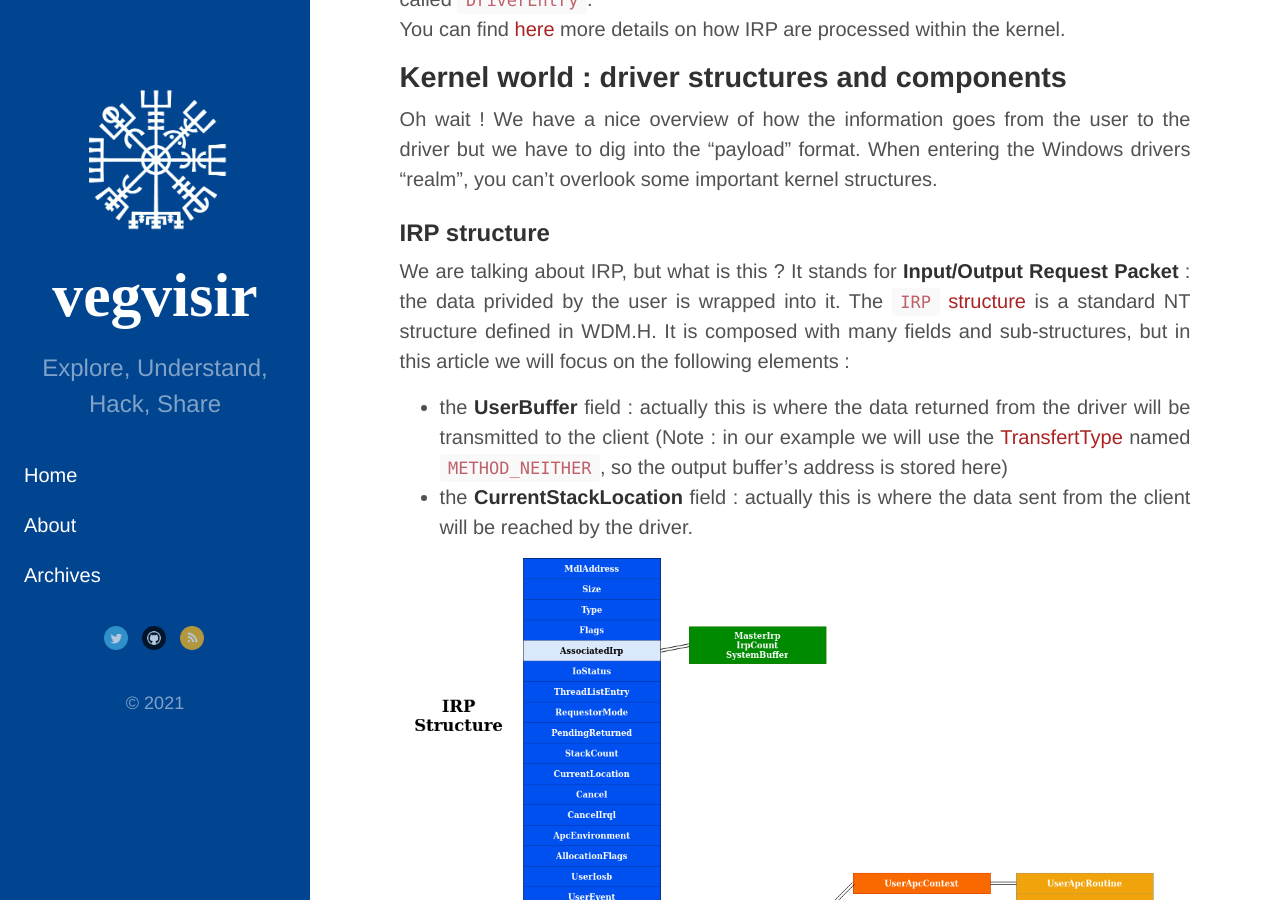
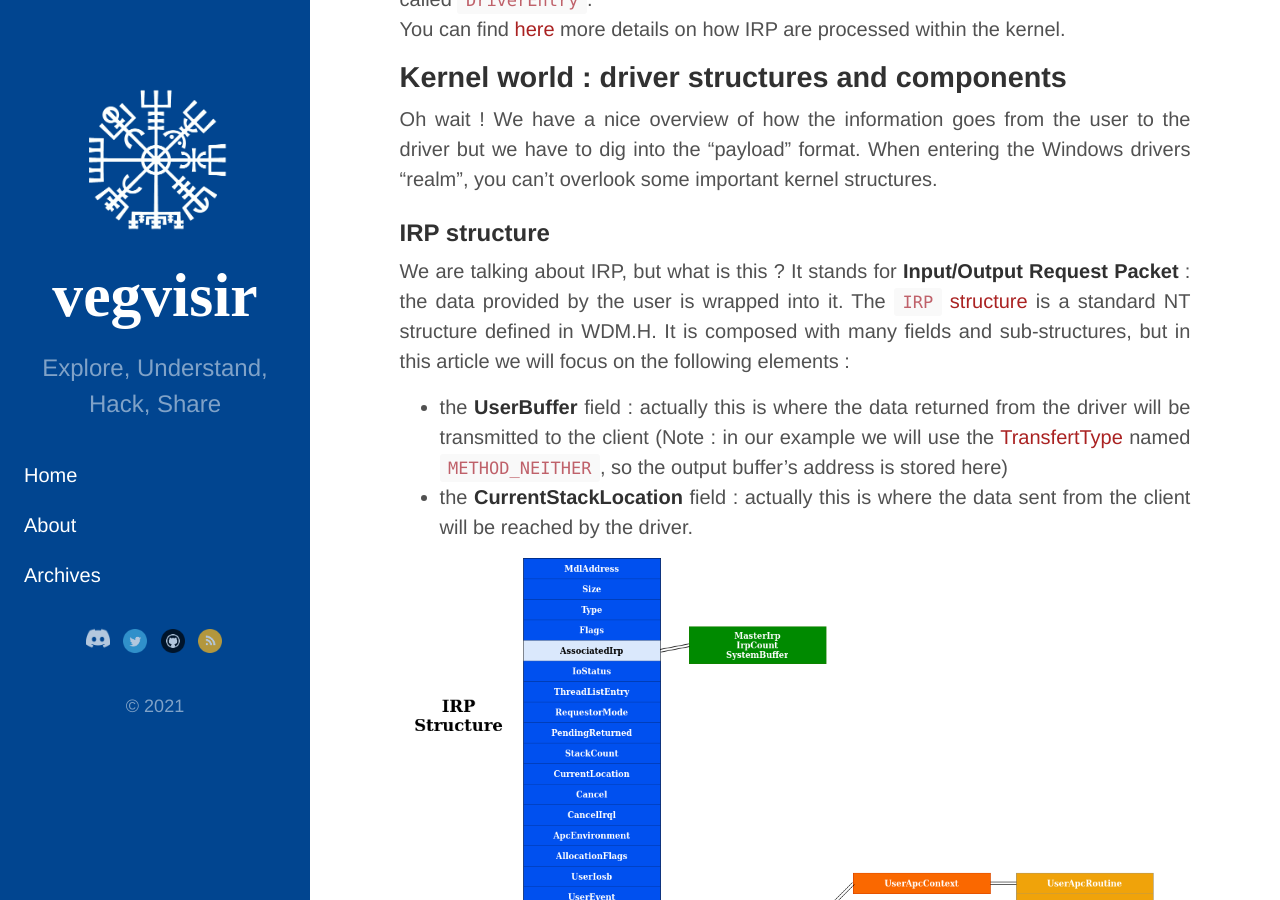
Before and after one commit to v1k1ngfr/v1k1ngfr.github.io, a Jekyll site: the page built from _posts/2020-05-16-windows-kernel-pimp-my-PID.md, in a window 1280 px wide and 900 px high, scrolled down 3542 px. Built offline with Jekyll 4.4.1, drawn with Linux system fonts in a browser that asks for light colours; comment, search, counter and statistics services are not loaded.

Commit message:
Typo correction and add Discord contact

```diff
--- a/_includes/sidebar.html
+++ b/_includes/sidebar.html
@@ -25,8 +25,9 @@
 </ul>
 <div class="sidebar-social">
 <ul>
-  <li><a href="https://twitter.com/vikingfr" title="Twitter" target="_blank"><img alt="Twitter" title="Twitter" src="/assets/icones/social/twitter.png" /></a></li>
-  <li><a href="https://github.com/v1k1ngfr" title="Github" target="_blank"><img title="Github" alt="Github" src="/assets/icones/social/github.png" /></a></li>
+  <li><a href="https://discord.com/users/viking#6407" title="Discord" target="_blank"><img alt="viking#6407" title="viking#6407" src="/assets/icones/social/discord-white.png" /></a></li>
+  <li><a href="https://twitter.com/vikingfr" title="Twitter" target="_blank"><img alt="vikingfr" title="vikingfr" src="/assets/icones/social/twitter.png" /></a></li>
+  <li><a href="https://github.com/v1k1ngfr" title="Github" target="_blank"><img title="v1k1ngfr" alt="v1k1ngfr" src="/assets/icones/social/github.png" /></a></li>
   <li><a href="/feed.xml" title="RSS" target="_blank"><img title="RSS" alt="RSS" src="/assets/icones/social/rss.png" /></a></li>
 </ul>
 </div>
--- a/_posts/2020-05-16-windows-kernel-pimp-my-PID.md
+++ b/_posts/2020-05-16-windows-kernel-pimp-my-PID.md
@@ -64,7 +64,7 @@ Oh wait ! We have a nice overview of how the information goes from the user to t
 
 ### IRP structure
 
-We are talking about IRP, but what is this ? It stands for **Input/Output Request Packet** : the data privided by the user is wrapped into it. The [`IRP` structure][WIN-IRP-STRUCT] is a standard NT structure defined in WDM.H. It is composed with many fields and sub-structures, but in this article we will focus on the following elements :
+We are talking about IRP, but what is this ? It stands for **Input/Output Request Packet** : the data provided by the user is wrapped into it. The [`IRP` structure][WIN-IRP-STRUCT] is a standard NT structure defined in WDM.H. It is composed with many fields and sub-structures, but in this article we will focus on the following elements :
 - the **UserBuffer** field : actually this is where the data returned from the driver will be transmitted to the  client (Note : in our example we will use the [TransfertType][WIN-TRANSFERTTYPE] named `METHOD_NEITHER`, so the output buffer's address is stored here)
 - the **CurrentStackLocation** field : actually this is where the data sent from the client will be reached by the driver.
 
```
Also changed, not shown: assets/icones/social/discord-white.png (added).
